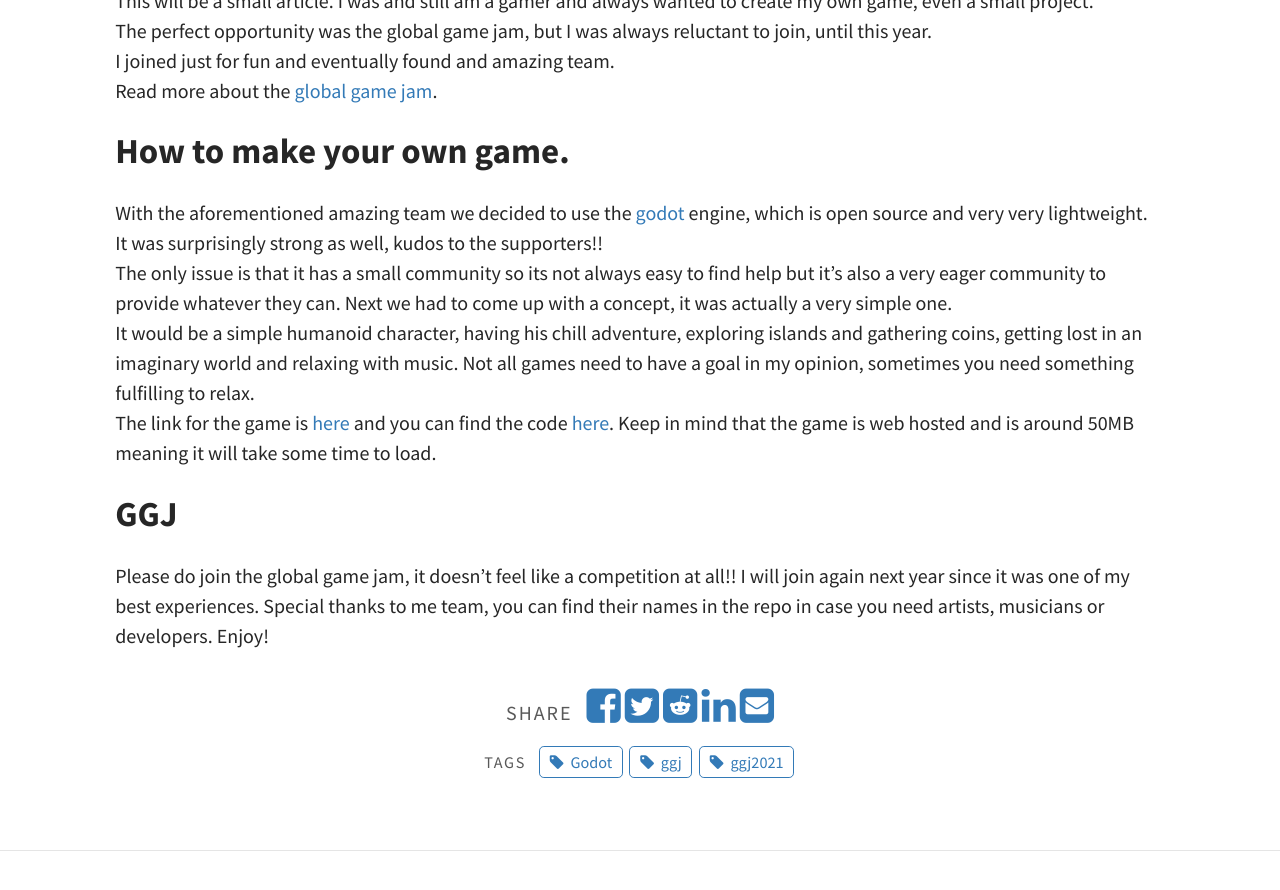
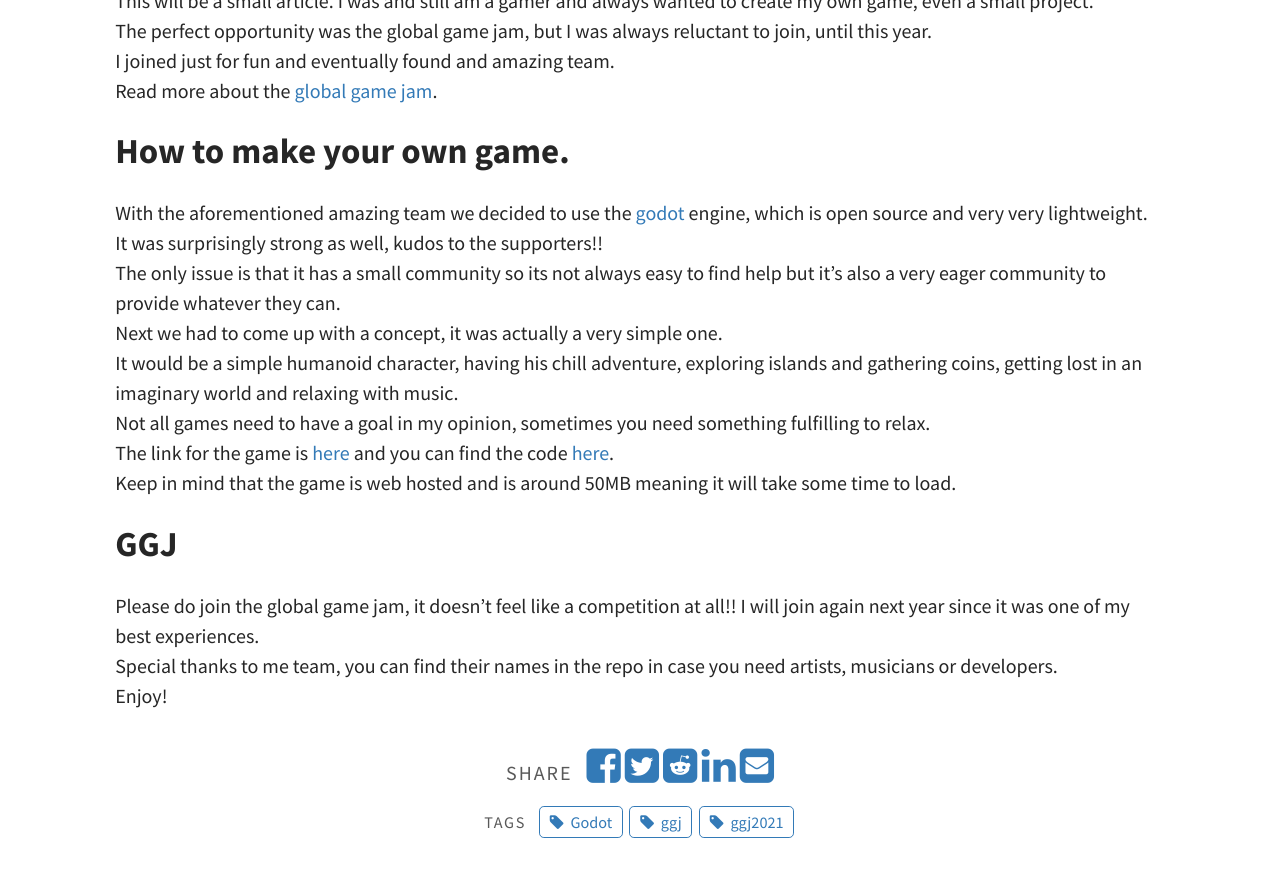
Before and after one commit to Achilleasein/achilleasein, a Jekyll site: the page built from _posts/2021-02-16-ggj.md, in a window 1280 px wide and 900 px high, scrolled down 480 px. Shown: the top 890 px of the window. Built offline with Jekyll 4.4.1, drawn with Linux system fonts in a browser that asks for light colours.

Commit message:
new lines go brrrrr

```diff
--- a/_posts/2021-02-16-ggj.md
+++ b/_posts/2021-02-16-ggj.md
@@ -19,15 +19,15 @@ Read more about the [global game jam](https://globalgamejam.org/).
 
 With the aforementioned amazing team we decided to use the [godot](https://godotengine.org/) engine, which is open source and very very lightweight. <br/>
 It was surprisingly strong as well, kudos to the supporters!! <br/>
-The only issue is that it has a small community so its not always easy to find help but it's also a very eager community to provide whatever they can.
+The only issue is that it has a small community so its not always easy to find help but it's also a very eager community to provide whatever they can.<br/>
 Next we had to come up with a concept, it was actually a very simple one. <br/>
-It would be a simple humanoid character, having his chill adventure, exploring islands and gathering coins, getting lost in an imaginary world and relaxing with music.
+It would be a simple humanoid character, having his chill adventure, exploring islands and gathering coins, getting lost in an imaginary world and relaxing with music.<br/>
 Not all games need to have a goal in my opinion, sometimes you need something fulfilling to relax.<br/>
-The link for the game is [here](https://freskoulix.github.io/ggj-2021/index.html) and you can find the code [here](https://github.com/freskoulix/ggj-2021).
+The link for the game is [here](https://freskoulix.github.io/ggj-2021/index.html) and you can find the code [here](https://github.com/freskoulix/ggj-2021).<br/>
 Keep in mind that the game is web hosted and is around 50MB meaning it will take some time to load.<br/>
 
 ## GGJ
 
-Please do join the global game jam, it doesn't feel like a competition at all!! I will join again next year since it was one of my best experiences.
-Special thanks to me team, you can find their names in the repo in case you need artists, musicians or developers.
+Please do join the global game jam, it doesn't feel like a competition at all!! I will join again next year since it was one of my best experiences.<br/>
+Special thanks to me team, you can find their names in the repo in case you need artists, musicians or developers.<br/>
 Enjoy!
```
